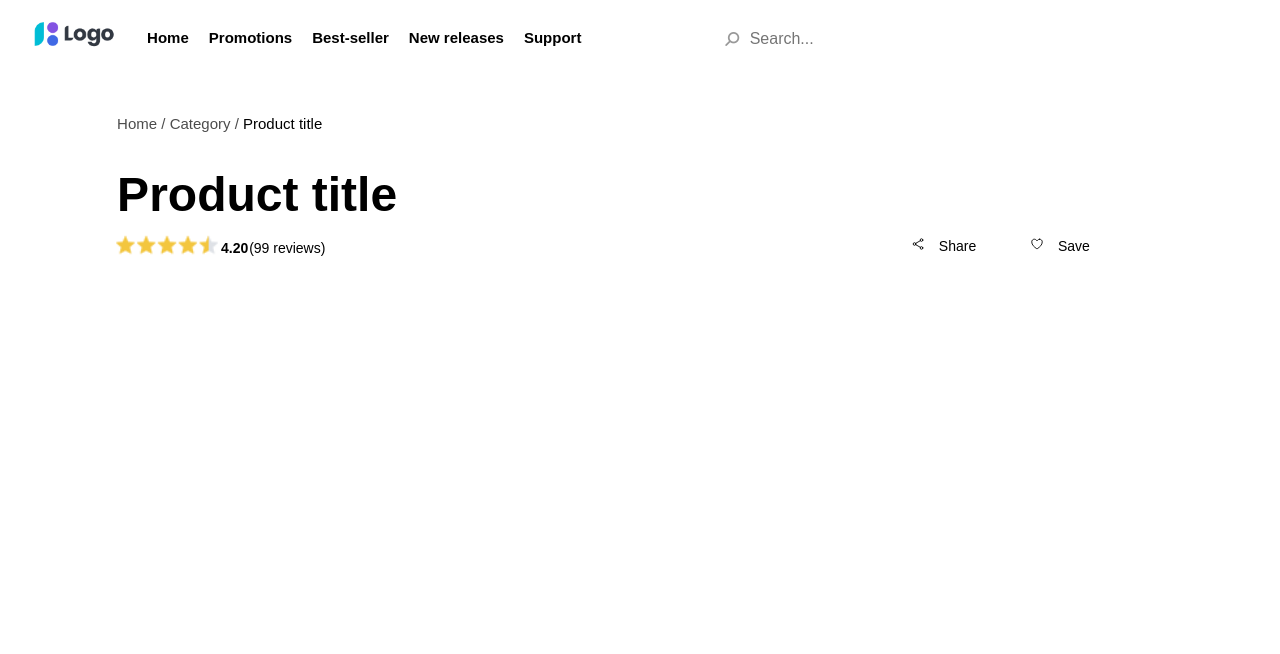
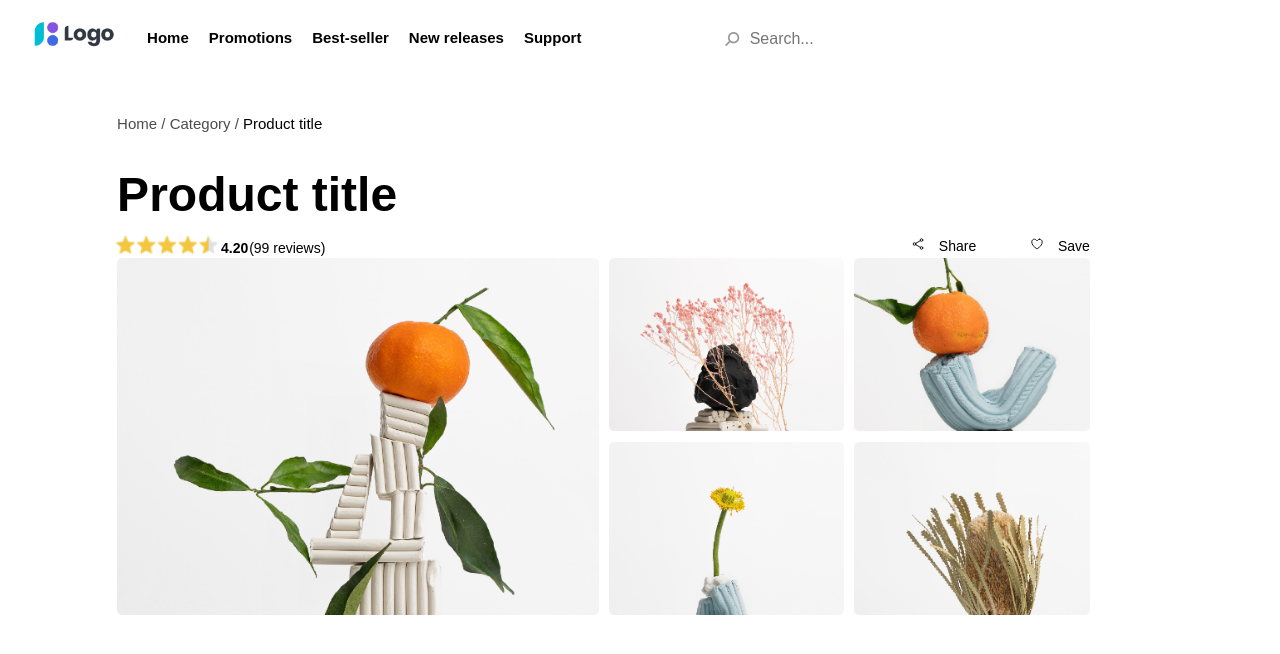
Before and after one commit to TranLeThienTri/Product_detail, a plain HTML site: page index.html in a window 1280 px wide. Drawn offline with nearby package versions, Linux system fonts and the light colour scheme.

Commit message:
product_main

```diff
--- a/css/style.css
+++ b/css/style.css
@@ -148,6 +148,7 @@ body {
 .img_main_product {
     display: grid;
     grid-template-areas: "h1 h1 h2 h3" "h1 h1 h4 h5";
+    grid-gap: 10px;
 }
 
 .img_main_product img:first-child {
--- a/index.html
+++ b/index.html
@@ -53,14 +53,14 @@
                     <span>Save</span>
                 </div>
             </div>
-            <!-- <div class="img_main_product">
+            <div class="img_main_product">
                 <img src="./img/Image 1705.png" alt="">
                 <img src="./img/Image 1708.png" alt="">
                 <img src="./img/Image 1707.png" alt="">
                 <img src="./img/Image 1706.png" alt="">
                 <img src="./img/Image 1709.png" alt="">
 
-            </div> -->
+            </div>
         </div>
         <!-- <div id="right">
             <img src="./img/Bell 1.png" alt="">
```
Also changed, not shown: document/product.png (added).
